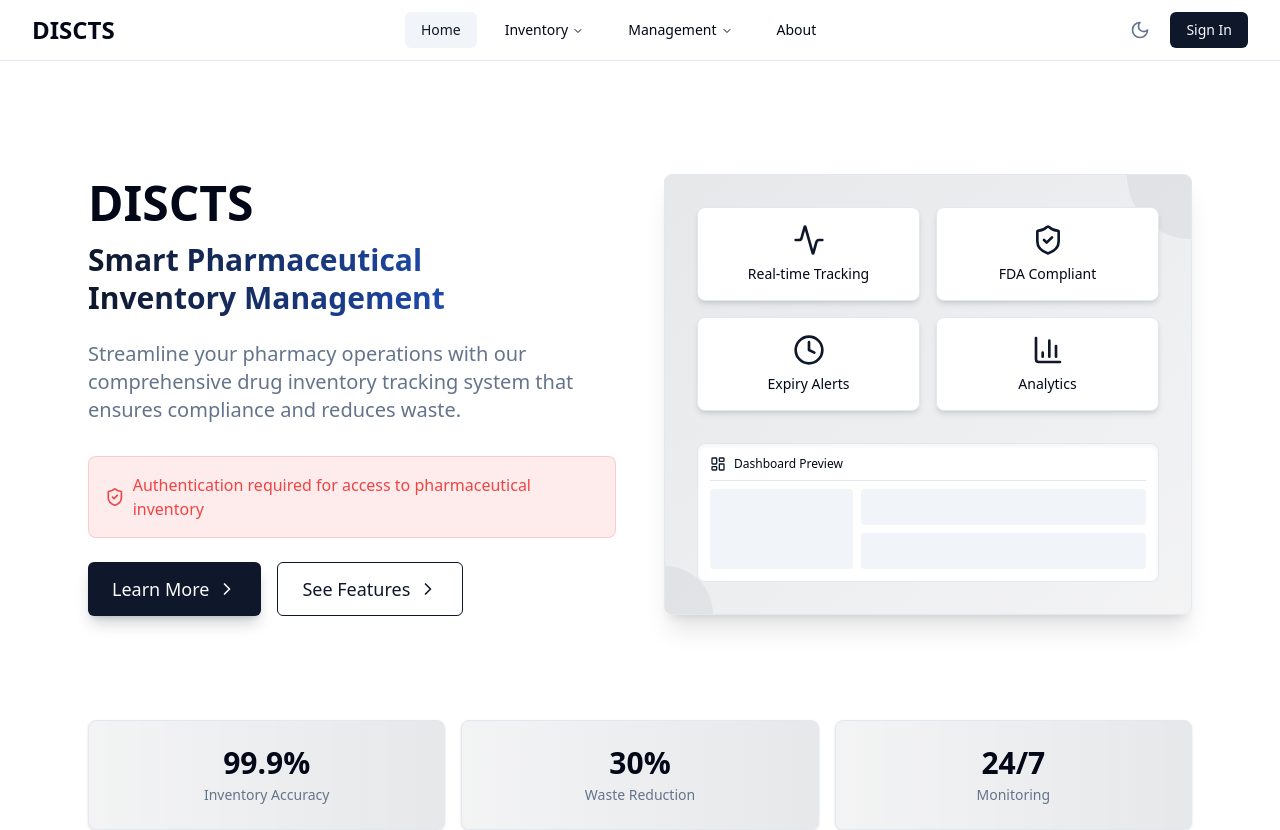
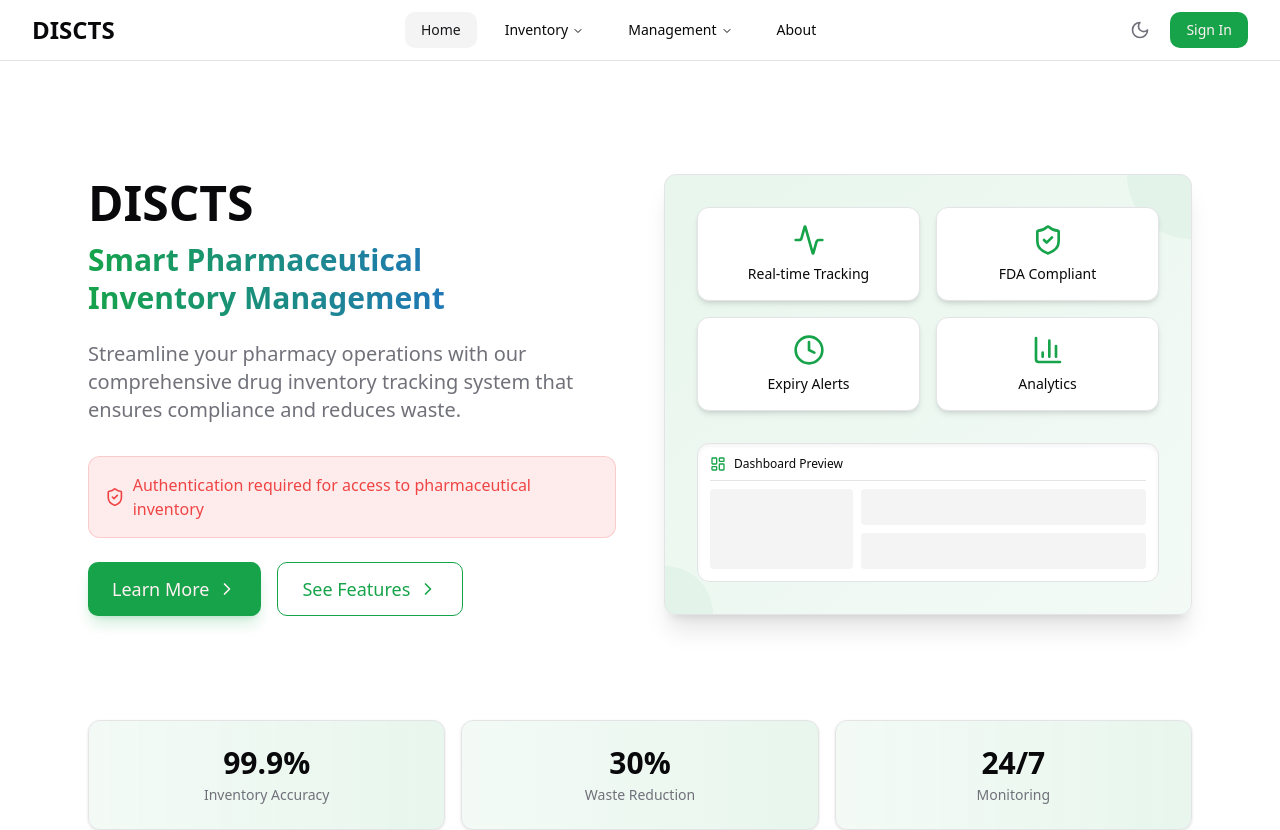
Before and after one commit to Khatrigarv24/discts, a React (Vite) app in the folder frontend/: page / in a window 1280 px wide. Shown: the top 830 px of the page. Built offline with nearby package versions, Linux system fonts and the light colour scheme; no server answers.

Commit message:
feat: update color variables for improved theming and accessibility

```diff
--- a/frontend/src/index.css
+++ b/frontend/src/index.css
@@ -2,62 +2,60 @@
 @tailwind components;
 @tailwind utilities;
 
+
 @layer base {
   :root {
     --background: 0 0% 100%;
-    --foreground: 222.2 84% 4.9%;
+    --foreground: 240 10% 3.9%;
     --card: 0 0% 100%;
-    --card-foreground: 222.2 84% 4.9%;
+    --card-foreground: 240 10% 3.9%;
     --popover: 0 0% 100%;
-    --popover-foreground: 222.2 84% 4.9%;
-    --primary: 222.2 47.4% 11.2%;
-    --primary-foreground: 210 40% 98%;
-    --secondary: 210 40% 96.1%;
-    --secondary-foreground: 222.2 47.4% 11.2%;
-    --muted: 210 40% 96.1%;
-    --muted-foreground: 215.4 16.3% 46.9%;
-    --accent: 210 40% 96.1%;
-    --accent-foreground: 222.2 47.4% 11.2%;
+    --popover-foreground: 240 10% 3.9%;
+    --primary: 142.1 76.2% 36.3%;
+    --primary-foreground: 355.7 100% 97.3%;
+    --secondary: 240 4.8% 95.9%;
+    --secondary-foreground: 240 5.9% 10%;
+    --muted: 240 4.8% 95.9%;
+    --muted-foreground: 240 3.8% 46.1%;
+    --accent: 240 4.8% 95.9%;
+    --accent-foreground: 240 5.9% 10%;
     --destructive: 0 84.2% 60.2%;
-    --destructive-foreground: 210 40% 98%;
-    --border: 214.3 31.8% 91.4%;
-    --input: 214.3 31.8% 91.4%;
-    --ring: 222.2 84% 4.9%;
+    --destructive-foreground: 0 0% 98%;
+    --border: 240 5.9% 90%;
+    --input: 240 5.9% 90%;
+    --ring: 142.1 76.2% 36.3%;
+    --radius: 0.75rem;
     --chart-1: 12 76% 61%;
     --chart-2: 173 58% 39%;
     --chart-3: 197 37% 24%;
     --chart-4: 43 74% 66%;
     --chart-5: 27 87% 67%;
-    --radius: 0.5rem
   }
+
   .dark {
-    --background: 222.2 84% 1.9%;
-    --foreground: 210 40% 98%;
-    --card: 222.2 84% 3.9%;
-    --card-foreground: 210 40% 98%;
-    --popover: 222.2 84% 3.9%;
-    --popover-foreground: 210 40% 98%;
-    --primary: 217.2 91.2% 59.8%;
-    --primary-foreground: 222.2 47.4% 1.2%;
-    --secondary: 217.2 32.6% 12.5%;
-    --secondary-foreground: 210 40% 98%;
-    --muted: 217.2 32.6% 10.5%;
-    --muted-foreground: 215 20.2% 65.1%;
-    --accent: 217.2 32.6% 10.5%;
-    --accent-foreground: 210 40% 98%;
+    --background: 20 14.3% 4.1%;
+    --foreground: 0 0% 95%;
+    --card: 24 9.8% 10%;
+    --card-foreground: 0 0% 95%;
+    --popover: 0 0% 9%;
+    --popover-foreground: 0 0% 95%;
+    --primary: 142.1 70.6% 45.3%;
+    --primary-foreground: 144.9 80.4% 10%;
+    --secondary: 240 3.7% 15.9%;
+    --secondary-foreground: 0 0% 98%;
+    --muted: 0 0% 15%;
+    --muted-foreground: 240 5% 64.9%;
+    --accent: 12 6.5% 15.1%;
+    --accent-foreground: 0 0% 98%;
     --destructive: 0 62.8% 30.6%;
-    --destructive-foreground: 210 40% 98%;
-    --border: 217.2 32.6% 13.5%;
-    --input: 217.2 32.6% 13.5%;
-    --ring: 224.3 76.3% 48%;
+    --destructive-foreground: 0 85.7% 97.3%;
+    --border: 240 3.7% 15.9%;
+    --input: 240 3.7% 15.9%;
+    --ring: 142.4 71.8% 29.2%;
+    --chart-1: 220 70% 50%;
+    --chart-2: 160 60% 45%;
+    --chart-3: 30 80% 55%;
+    --chart-4: 280 65% 60%;
+    --chart-5: 340 75% 55%;
   }
 }
-
-@layer base {
-  * {
-    @apply border-border;
-  }
-  body {
-    @apply bg-background text-foreground;
-  }
-}
```
